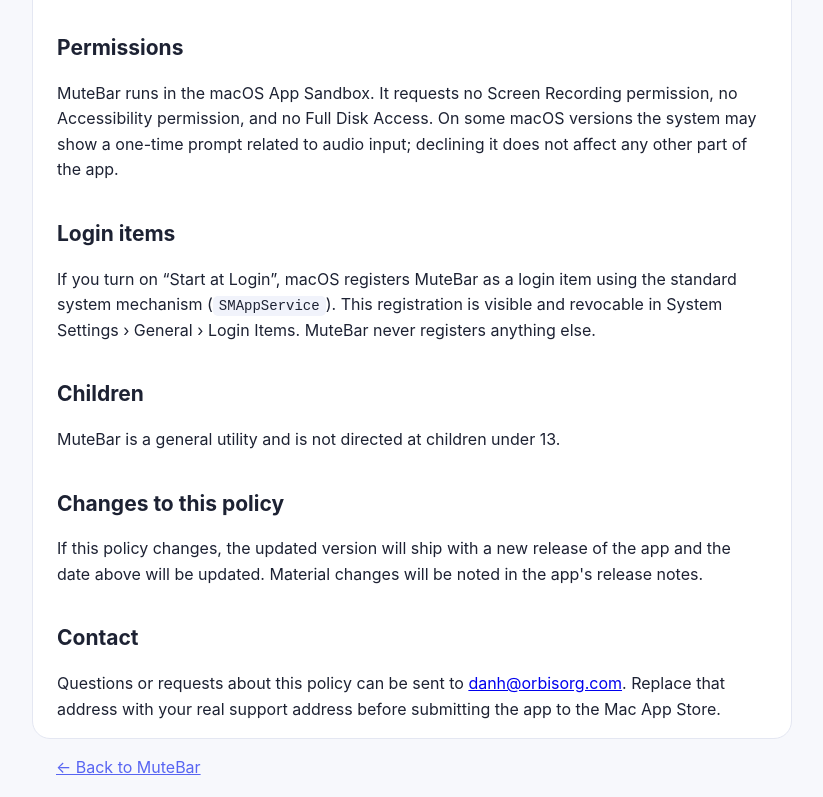
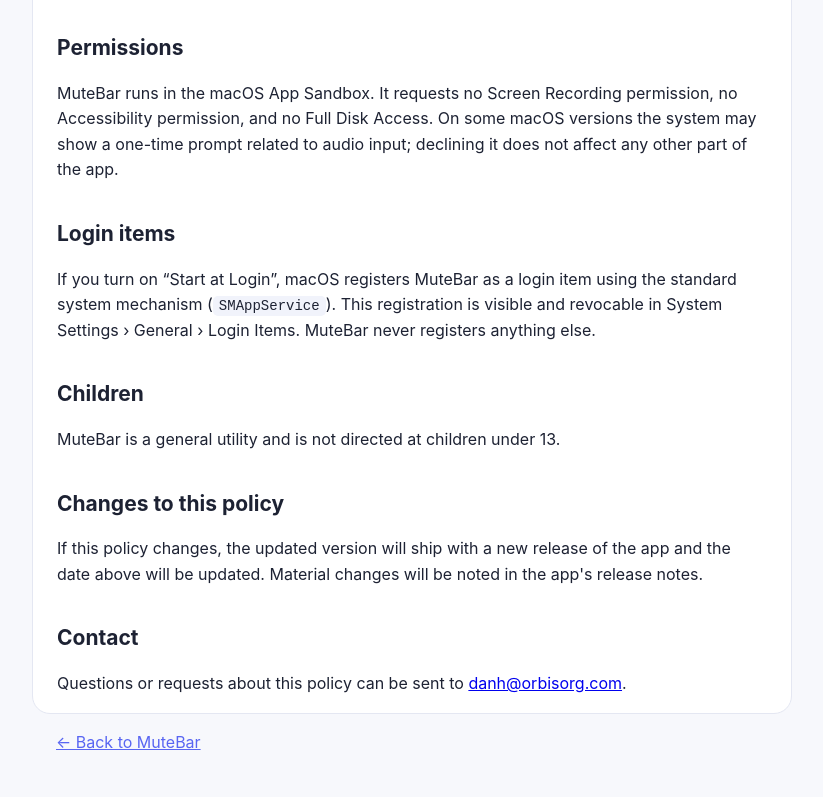
Before and after one commit to danhamilt/mutebar, a plain HTML site: page privacy.html in a window 1280 px wide. Shown: the part 1117-1914 px from the top of the page, without its empty margins (228-1051 px from the left). After the commit the page ends 1888 px from the top, so only its background shows below. Drawn offline with Linux system fonts and the light colour scheme.

Commit message:
Use real support address

```diff
--- a/privacy.html
+++ b/privacy.html
@@ -66,7 +66,7 @@
   <p>If this policy changes, the updated version will ship with a new release of the app and the date above will be updated. Material changes will be noted in the app's release notes.</p>
 
   <h2>Contact</h2>
-  <p>Questions or requests about this policy can be sent to <a href="mailto:danh@orbisorg.com">danh@orbisorg.com</a>. Replace that address with your real support address before submitting the app to the Mac App Store.</p>
+  <p>Questions or requests about this policy can be sent to <a href="mailto:danh@orbisorg.com">danh@orbisorg.com</a>.</p>
 </main>
 
 <footer class="wrap">
```
Also changed, not shown: support.html (+1 -1 lines).
